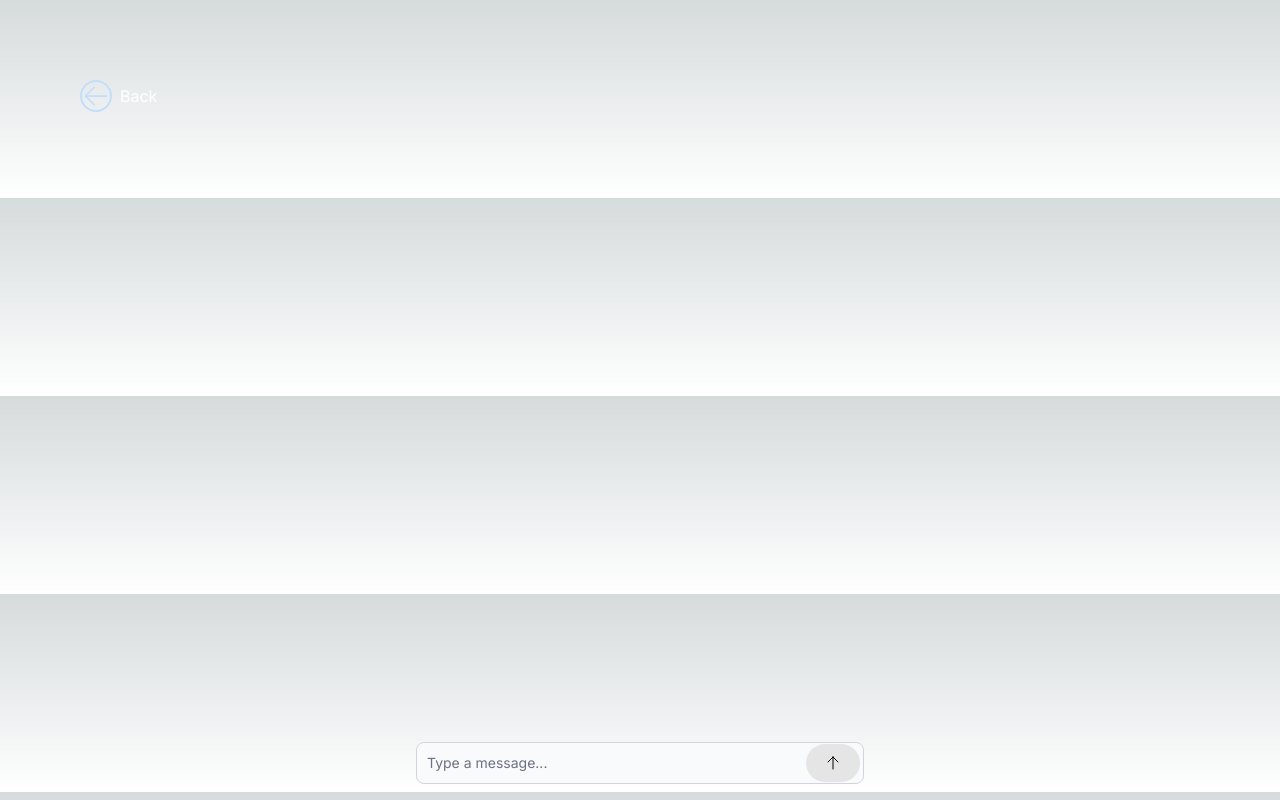
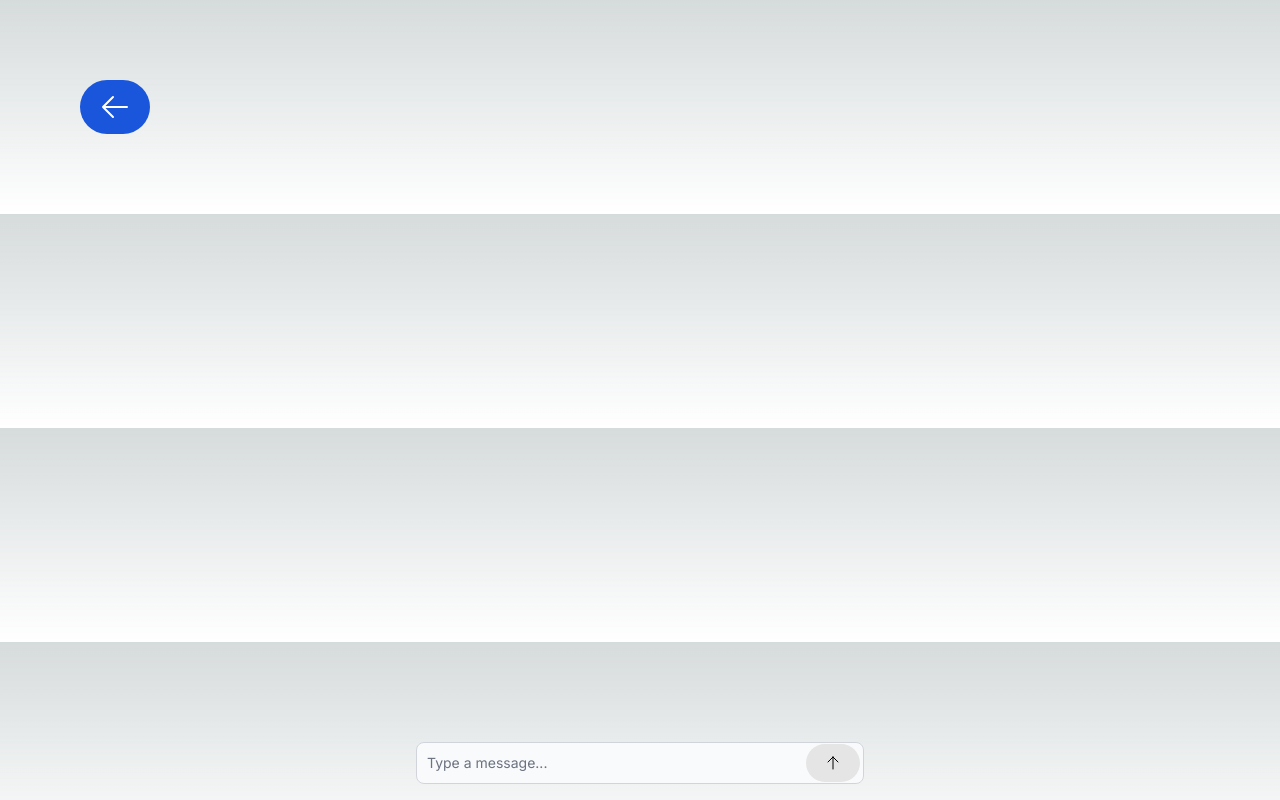
Before and after one commit to dcl10/chat-with-gpt, a Next.js app: page /chat in a window 1280 px wide. Built offline with nearby package versions, Linux system fonts and the light colour scheme.

Commit message:
restyle back button (#10)

```diff
--- a/src/components/ui/back-button.tsx
+++ b/src/components/ui/back-button.tsx
@@ -1,14 +1,15 @@
 import * as React from "react";
 import { ArrowLeftIcon } from "@heroicons/react/24/outline";
+import { Button } from "flowbite-react";
 
 export default function BackButton({ onClick }: { onClick: any }) {
   return (
-    <button
-      className="content-start items-center space-x-2 inline-flex max-w-20"
+    <Button
       onClick={onClick}
+      color="blue"
+      pill
     >
-      <ArrowLeftIcon className="size-8 text-blue-200 hover:text-white rounded-full border-2 border-blue-200 hover:border-white" />
-      <p className="test-semibold text-white">Back</p>
-    </button>
+      <ArrowLeftIcon className="size-8" title="Back" />
+    </Button>
   );
 }
```
